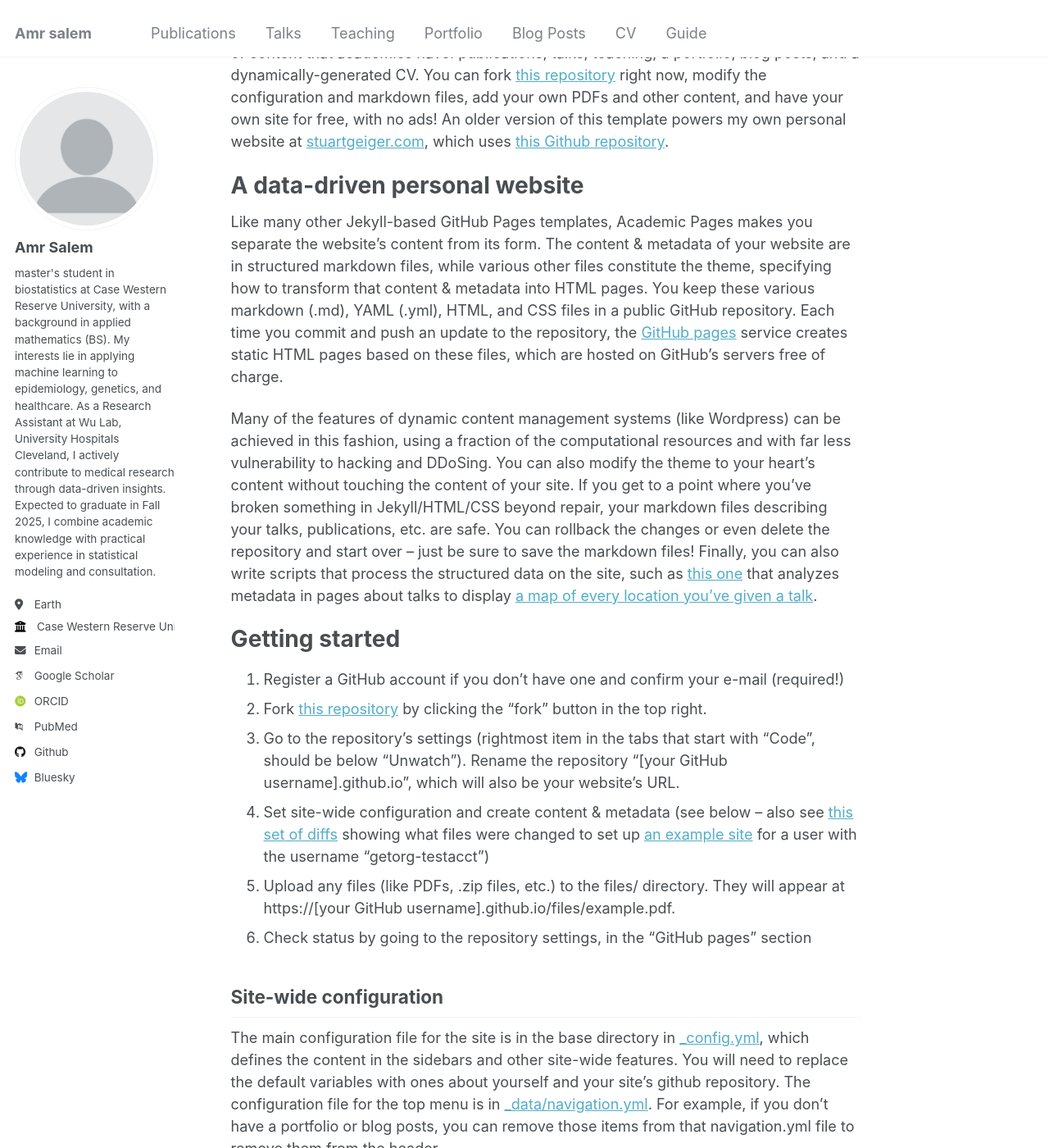
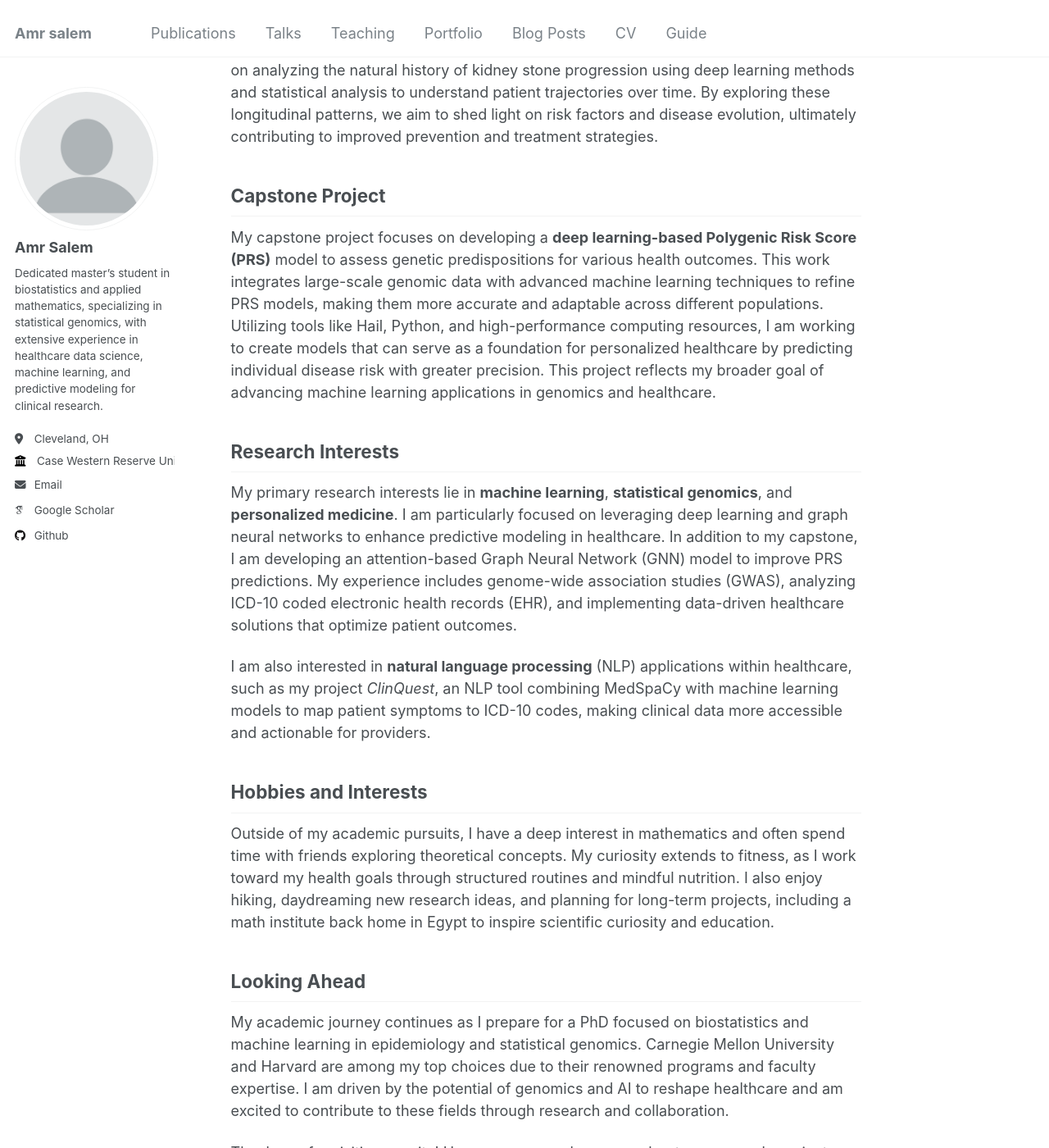
Before and after one commit to amrsalm/amrsalm.github.io, a Jekyll site: the page built from _pages/about.md, in a window 1280 px wide and 1400 px high, scrolled down 232 px. Shown: the whole window at 82% size. Built offline with Jekyll 4.4.1, drawn with Linux system fonts in a browser that asks for light colours; some web fonts are replaced; some of the changed text lies outside the part shown.

Commit message:
about me

```diff
--- a/_config.yml
+++ b/_config.yml
@@ -24,31 +24,31 @@ author:
   avatar           : "profile.png"
   name             : "Amr Salem"
   pronouns         : # example: "she/her"
-  bio              : " master's student in biostatistics at Case Western Reserve University, with a background in applied mathematics (BS). My interests lie in applying machine learning to epidemiology, genetics, and healthcare. As a Research Assistant at Wu Lab, University Hospitals Cleveland, I actively contribute to medical research through data-driven insights. Expected to graduate in Fall 2025, I combine academic knowledge with practical experience in statistical modeling and consultation."
-  location         : "Earth"
+  bio              : "Dedicated master’s student in biostatistics and applied mathematics, specializing in statistical genomics, with extensive experience in healthcare data science, machine learning, and predictive modeling for clinical research."
+  location         : "Cleveland, OH"
   employer         : "Case Western Reserve University"
   uri              : # URL
-  email            : "none@example.org"
+  email            : ams716@case.edu"
 
   # Academic websites
   arxiv            : # URL - Update with the correct link to your profile
-  googlescholar    : "https://scholar.google.com/citations?user=PS_CX0AAAAAJ"
+  googlescholar    : "https://scholar.google.com/citations?user=j3DwMNMAAAAJ&hl=en"
   impactstory      : # URL
-  orcid            : "http://orcid.org/yourorcidurl"
+  orcid            : #
   semantic         : # URL
-  pubmed           : "https://www.ncbi.nlm.nih.gov/pubmed/?term=john+snow"
+  pubmed           : #
   researchgate     : # URL
 
   # Repositories and software development
   bitbucket        : # Username - Update with your username on the site
   codepen          : # Username
   dribbble         : # Username
-  github           : "academicpages"
+  github           : "amrsalm"
   kaggle           : # Username
   stackoverflow    : # User number or user number and name (i.e., use "1" or "1/jeff-atwood")
 
   # Social media
-  bluesky          : "bsky.app" # Replace this with you Bluesky username
+  bluesky          :  # Replace this with you Bluesky username
   facebook         : # Username
   flickr           : # Username
   foursquare       : # Username
--- a/_pages/about.md
+++ b/_pages/about.md
@@ -7,43 +7,27 @@ redirect_from:
   - /about.html
 ---
 
-This is the front page of a website that is powered by the [Academic Pages template](https://github.com/academicpages/academicpages.github.io) and hosted on GitHub pages. [GitHub pages](https://pages.github.com) is a free service in which websites are built and hosted from code and data stored in a GitHub repository, automatically updating when a new commit is made to the respository. This template was forked from the [Minimal Mistakes Jekyll Theme](https://mmistakes.github.io/minimal-mistakes/) created by Michael Rose, and then extended to support the kinds of content that academics have: publications, talks, teaching, a portfolio, blog posts, and a dynamically-generated CV. You can fork [this repository](https://github.com/academicpages/academicpages.github.io) right now, modify the configuration and markdown files, add your own PDFs and other content, and have your own site for free, with no ads! An older version of this template powers my own personal website at [stuartgeiger.com](http://stuartgeiger.com), which uses [this Github repository](https://github.com/staeiou/staeiou.github.io).
+About Me
+======
 
-A data-driven personal website
-======
-Like many other Jekyll-based GitHub Pages templates, Academic Pages makes you separate the website's content from its form. The content & metadata of your website are in structured markdown files, while various other files constitute the theme, specifying how to transform that content & metadata into HTML pages. You keep these various markdown (.md), YAML (.yml), HTML, and CSS files in a public GitHub repository. Each time you commit and push an update to the repository, the [GitHub pages](https://pages.github.com/) service creates static HTML pages based on these files, which are hosted on GitHub's servers free of charge.
+Hello, I'm Amr Salem, a master’s student in Biostatistics and Applied Mathematics with a focus on statistical genomics and healthcare data science. I am currently working as a research assistant with Dr. Chen-Han Wilfred Wu at the Urogenetics Lab, where I contribute to groundbreaking research in kidney stone disease. My work in the lab centers on analyzing the natural history of kidney stone progression using deep learning methods and statistical analysis to understand patient trajectories over time. By exploring these longitudinal patterns, we aim to shed light on risk factors and disease evolution, ultimately contributing to improved prevention and treatment strategies.
 
-Many of the features of dynamic content management systems (like Wordpress) can be achieved in this fashion, using a fraction of the computational resources and with far less vulnerability to hacking and DDoSing. You can also modify the theme to your heart's content without touching the content of your site. If you get to a point where you've broken something in Jekyll/HTML/CSS beyond repair, your markdown files describing your talks, publications, etc. are safe. You can rollback the changes or even delete the repository and start over -- just be sure to save the markdown files! Finally, you can also write scripts that process the structured data on the site, such as [this one](https://github.com/academicpages/academicpages.github.io/blob/master/talkmap.ipynb) that analyzes metadata in pages about talks to display [a map of every location you've given a talk](https://academicpages.github.io/talkmap.html).
+Capstone Project
+------
+My capstone project focuses on developing a **deep learning-based Polygenic Risk Score (PRS)** model to assess genetic predispositions for various health outcomes. This work integrates large-scale genomic data with advanced machine learning techniques to refine PRS models, making them more accurate and adaptable across different populations. Utilizing tools like Hail, Python, and high-performance computing resources, I am working to create models that can serve as a foundation for personalized healthcare by predicting individual disease risk with greater precision. This project reflects my broader goal of advancing machine learning applications in genomics and healthcare.
 
-Getting started
-======
-1. Register a GitHub account if you don't have one and confirm your e-mail (required!)
-1. Fork [this repository](https://github.com/academicpages/academicpages.github.io) by clicking the "fork" button in the top right.
-1. Go to the repository's settings (rightmost item in the tabs that start with "Code", should be below "Unwatch"). Rename the repository "[your GitHub username].github.io", which will also be your website's URL.
-1. Set site-wide configuration and create content & metadata (see below -- also see [this set of diffs](http://archive.is/3TPas) showing what files were changed to set up [an example site](https://getorg-testacct.github.io) for a user with the username "getorg-testacct")
-1. Upload any files (like PDFs, .zip files, etc.) to the files/ directory. They will appear at https://[your GitHub username].github.io/files/example.pdf.
-1. Check status by going to the repository settings, in the "GitHub pages" section
+Research Interests
+------
+My primary research interests lie in **machine learning**, **statistical genomics**, and **personalized medicine**. I am particularly focused on leveraging deep learning and graph neural networks to enhance predictive modeling in healthcare. In addition to my capstone, I am developing an attention-based Graph Neural Network (GNN) model to improve PRS predictions. My experience includes genome-wide association studies (GWAS), analyzing ICD-10 coded electronic health records (EHR), and implementing data-driven healthcare solutions that optimize patient outcomes.
 
-Site-wide configuration
+I am also interested in **natural language processing** (NLP) applications within healthcare, such as my project *ClinQuest*, an NLP tool combining MedSpaCy with machine learning models to map patient symptoms to ICD-10 codes, making clinical data more accessible and actionable for providers.
+
+Hobbies and Interests
 ------
-The main configuration file for the site is in the base directory in [_config.yml](https://github.com/academicpages/academicpages.github.io/blob/master/_config.yml), which defines the content in the sidebars and other site-wide features. You will need to replace the default variables with ones about yourself and your site's github repository. The configuration file for the top menu is in [_data/navigation.yml](https://github.com/academicpages/academicpages.github.io/blob/master/_data/navigation.yml). For example, if you don't have a portfolio or blog posts, you can remove those items from that navigation.yml file to remove them from the header.
+Outside of my academic pursuits, I have a deep interest in mathematics and often spend time with friends exploring theoretical concepts. My curiosity extends to fitness, as I work toward my health goals through structured routines and mindful nutrition. I also enjoy hiking, daydreaming new research ideas, and planning for long-term projects, including a math institute back home in Egypt to inspire scientific curiosity and education.
 
-Create content & metadata
+Looking Ahead
 ------
-For site content, there is one markdown file for each type of content, which are stored in directories like _publications, _talks, _posts, _teaching, or _pages. For example, each talk is a markdown file in the [_talks directory](https://github.com/academicpages/academicpages.github.io/tree/master/_talks). At the top of each markdown file is structured data in YAML about the talk, which the theme will parse to do lots of cool stuff. The same structured data about a talk is used to generate the list of talks on the [Talks page](https://academicpages.github.io/talks), each [individual page](https://academicpages.github.io/talks/2012-03-01-talk-1) for specific talks, the talks section for the [CV page](https://academicpages.github.io/cv), and the [map of places you've given a talk](https://academicpages.github.io/talkmap.html) (if you run this [python file](https://github.com/academicpages/academicpages.github.io/blob/master/talkmap.py) or [Jupyter notebook](https://github.com/academicpages/academicpages.github.io/blob/master/talkmap.ipynb), which creates the HTML for the map based on the contents of the _talks directory).
+My academic journey continues as I prepare for a PhD focused on biostatistics and machine learning in epidemiology and statistical genomics. Carnegie Mellon University and Harvard are among my top choices due to their renowned programs and faculty expertise. I am driven by the potential of genomics and AI to reshape healthcare and am excited to contribute to these fields through research and collaboration.
 
-**Markdown generator**
-
-I have also created [a set of Jupyter notebooks](https://github.com/academicpages/academicpages.github.io/tree/master/markdown_generator
-) that converts a CSV containing structured data about talks or presentations into individual markdown files that will be properly formatted for the Academic Pages template. The sample CSVs in that directory are the ones I used to create my own personal website at stuartgeiger.com. My usual workflow is that I keep a spreadsheet of my publications and talks, then run the code in these notebooks to generate the markdown files, then commit and push them to the GitHub repository.
-
-How to edit your site's GitHub repository
-------
-Many people use a git client to create files on their local computer and then push them to GitHub's servers. If you are not familiar with git, you can directly edit these configuration and markdown files directly in the github.com interface. Navigate to a file (like [this one](https://github.com/academicpages/academicpages.github.io/blob/master/_talks/2012-03-01-talk-1.md) and click the pencil icon in the top right of the content preview (to the right of the "Raw | Blame | History" buttons). You can delete a file by clicking the trashcan icon to the right of the pencil icon. You can also create new files or upload files by navigating to a directory and clicking the "Create new file" or "Upload files" buttons.
-
-Example: editing a markdown file for a talk
-![Editing a markdown file for a talk](/images/editing-talk.png)
-
-For more info
-------
-More info about configuring Academic Pages can be found in [the guide](https://academicpages.github.io/markdown/). The [guides for the Minimal Mistakes theme](https://mmistakes.github.io/minimal-mistakes/docs/configuration/) (which this theme was forked from) might also be helpful.
+Thank you for visiting my site! Here, you can explore more about my research, projects, and future aspirations.
```
